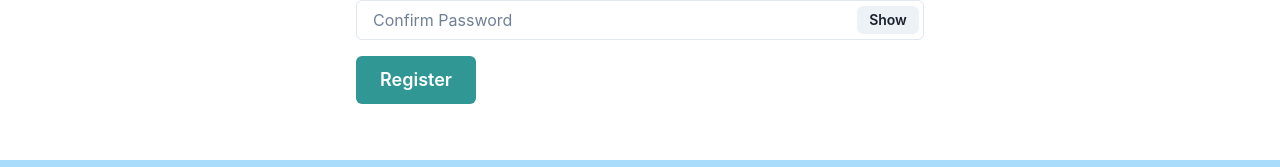
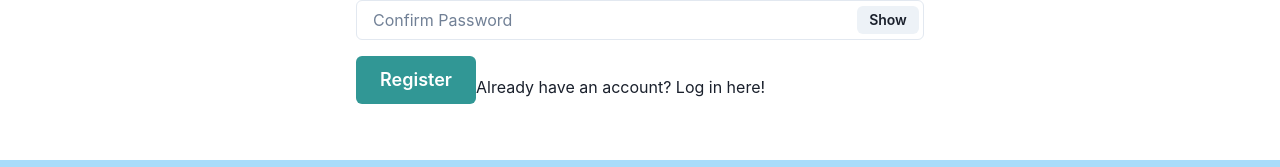
Before and after one commit to CrowsVeldt/final-project-redone, a React (Vite) app in the folder frontend/: page /register in a window 1280 px wide. Shown: the part 528-695 px from the top of the page. Built offline with nearby package versions, Linux system fonts and the light colour scheme; no server answers.

Commit message:
ui: Cross-link between Login and Register

```diff
--- a/frontend/src/pages/public/Login.jsx
+++ b/frontend/src/pages/public/Login.jsx
@@ -117,6 +117,9 @@ const Login = () => {
       <Chlink as={Link} to={"/password-reset"}>
         Reset password
       </Chlink>
+      <Chlink as={Link} to={"/register"}>
+        Don't have an account? Register here!
+      </Chlink>
     </Box>
   );
 };
--- a/frontend/src/pages/public/Register.jsx
+++ b/frontend/src/pages/public/Register.jsx
@@ -5,10 +5,11 @@ import {
   FormLabel,
   Heading,
   Input,
+  Link as Chlink,
 } from "@chakra-ui/react";
 import { useState } from "react";
 import { toast } from "react-toastify";
-import { useNavigate } from "react-router-dom";
+import { Link, useNavigate } from "react-router-dom";
 import axios from "../../api/axios";
 import PasswordInput from "../../components/inputs/PasswordInput";
 
@@ -118,7 +119,9 @@ export default function Register() {
       <Button type="submit" colorScheme="teal" size="lg" mb={4}>
         Register
       </Button>
-      {/* text for "have account? -> link to login" */}
+      <Chlink as={Link} to={"/login"}>
+        Already have an account? Log in here!
+      </Chlink>
     </Box>
   );
 }
```
